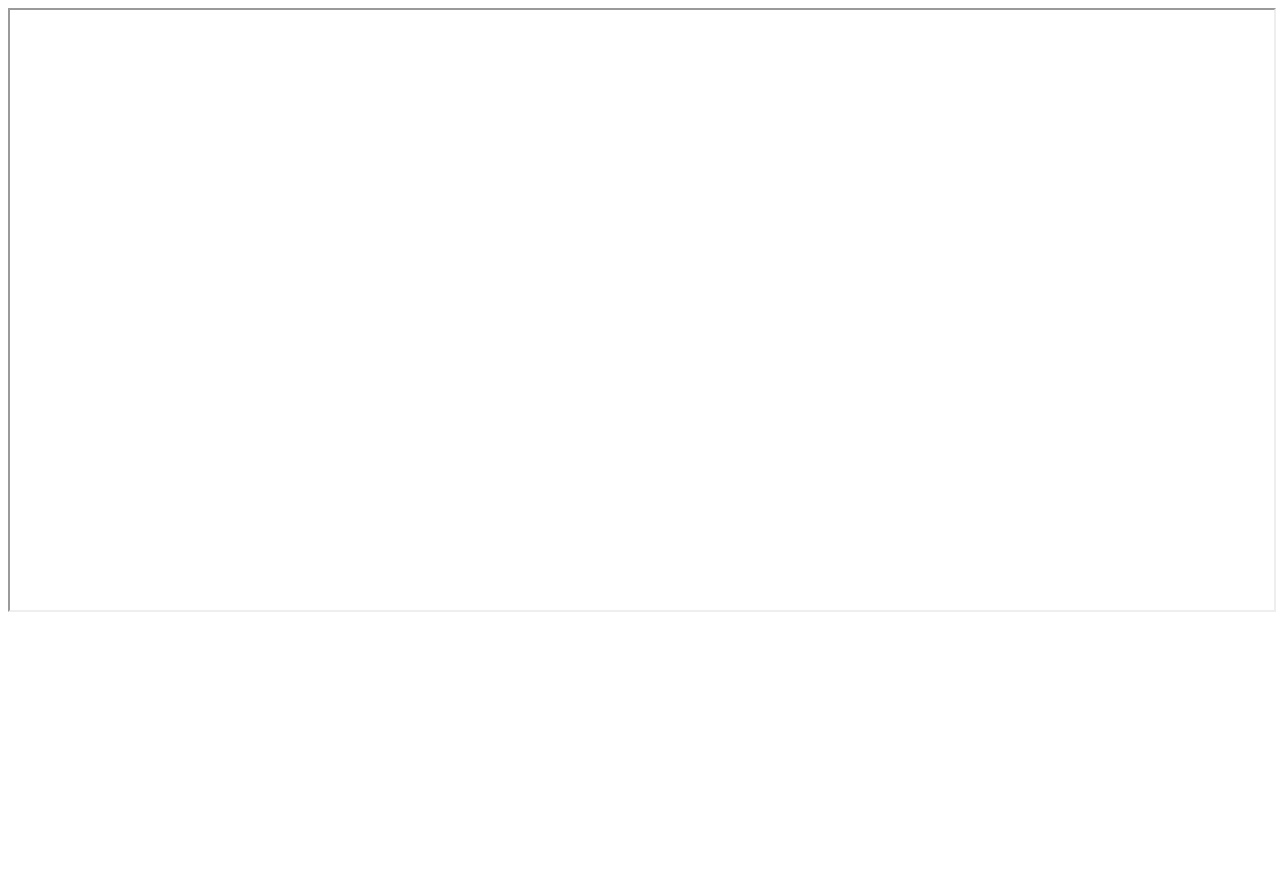
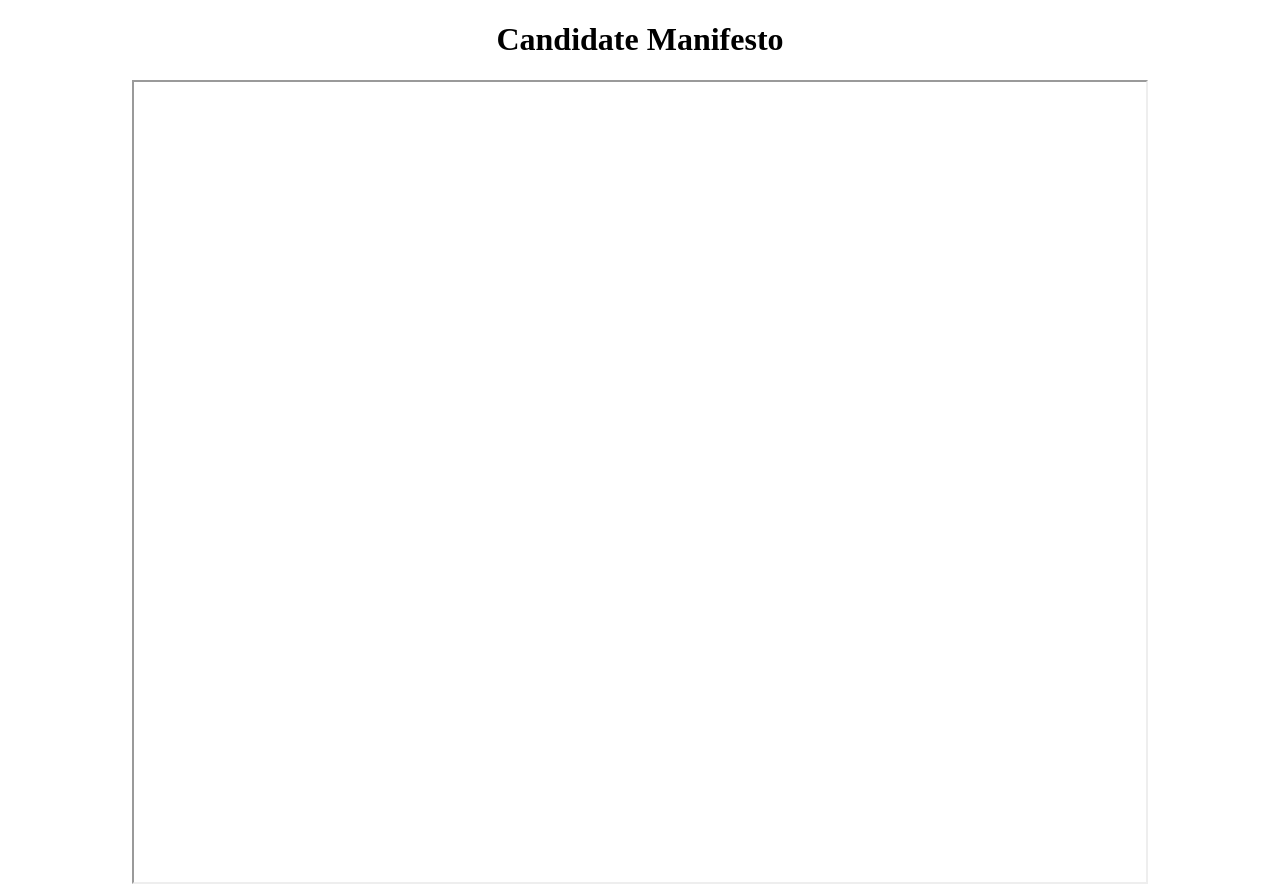
Before and after one commit to Armaan-Nagra/CodeSoc-Manifesto, a plain HTML site: page index.html in a window 1280 px wide. Before the commit the page ends 800 px from the top, so only its background shows below. Drawn offline with Linux system fonts and the light colour scheme.

Commit message:
Update index.html

```diff
--- a/index.html
+++ b/index.html
@@ -1 +1,12 @@
-<iframe src="https://raw.githubusercontent.com/Armaan-Nagra/CodeSoc-Manifesto/main/Candidate%20Manifesto.pdf" width="100%" height="600px"></iframe>
+<!DOCTYPE html>
+<html lang="en">
+<head>
+    <meta charset="UTF-8">
+    <meta name="viewport" content="width=device-width, initial-scale=1.0">
+    <title>Candidate Manifesto</title>
+</head>
+<body style="text-align: center;">
+    <h1>Candidate Manifesto</h1>
+    <iframe src="https://raw.githubusercontent.com/Armaan-Nagra/CodeSoc-Manifesto/main/Candidate%20Manifesto.pdf" width="80%" height="800px"></iframe>
+</body>
+</html>
```
